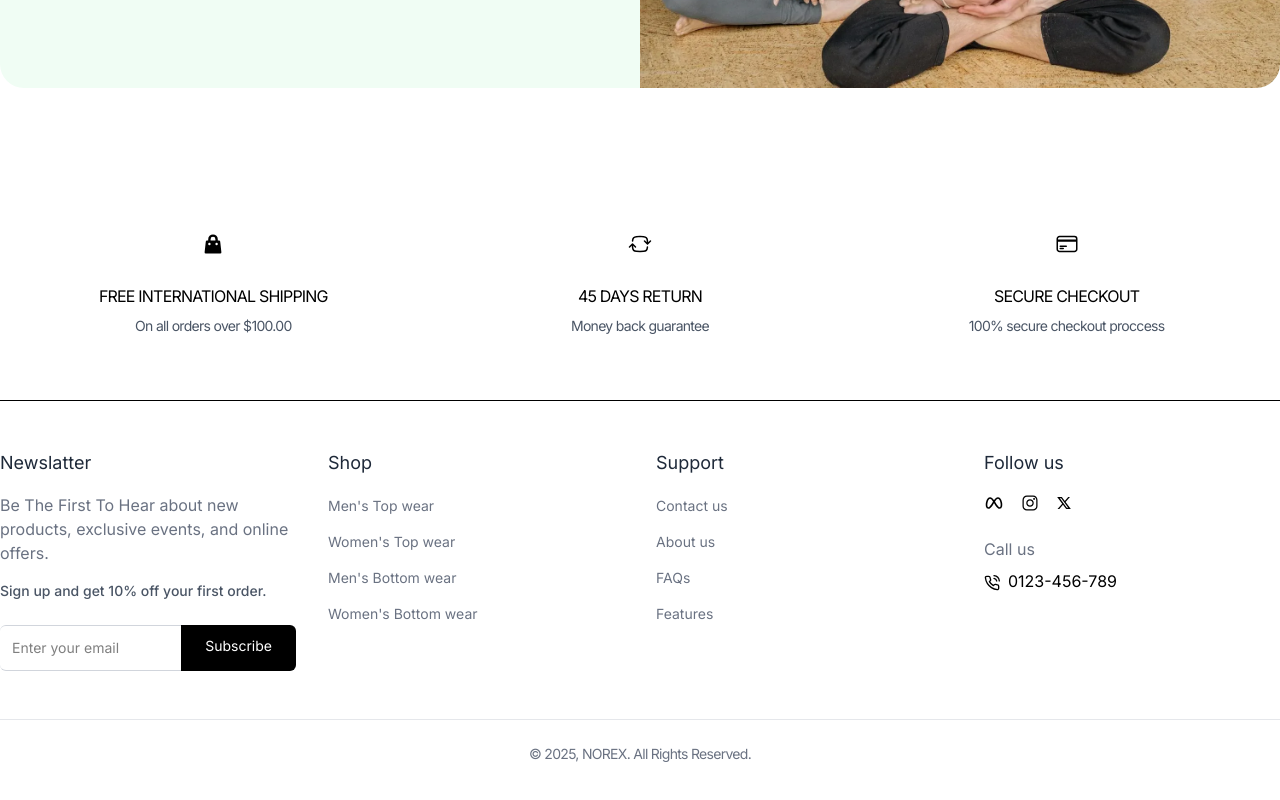
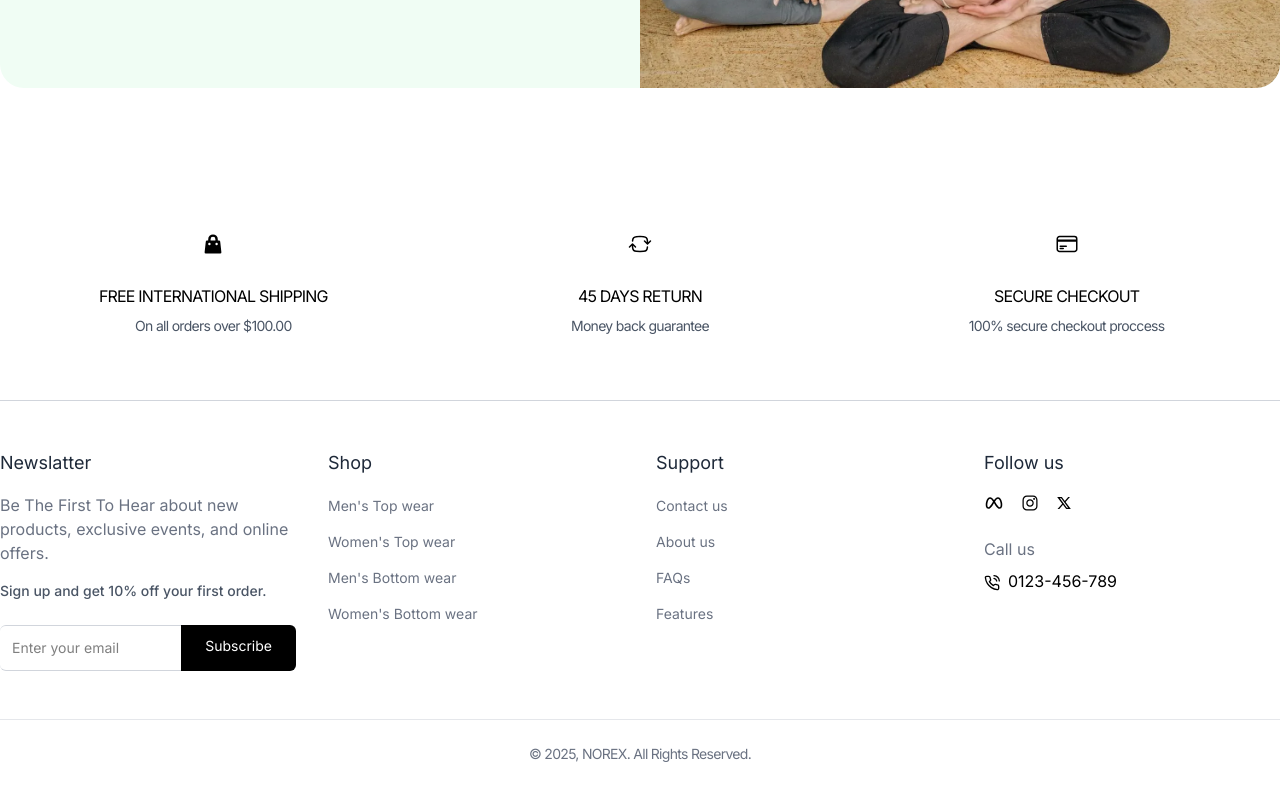
Before and after one commit to alirezanoshad/MERN-E-commerce-Web-App, a React (Vite) app in the folder frontend/: page / in a window 1280 px wide. Shown: the part 5545-6345 px from the top of the page. Built offline with nearby package versions, Linux system fonts and the light colour scheme.

Commit message:
Add gray border color to footer
Specify the footer's top border color by adding the Tailwind class `border-gray-300` to the footer element. This makes the border visually consistent and ensures it is visible across layouts.

```diff
--- a/frontend/src/components/Common/Footer.jsx
+++ b/frontend/src/components/Common/Footer.jsx
@@ -8,7 +8,7 @@ import { FiPhoneCall } from "react-icons/fi";
 // Footer component - includes 4 sections and footer's bottom.
 export const Footer = () => {
   return (
-    <footer className="border-t py-12">
+    <footer className="border-t border-gray-300 py-12">
       <div className="container mx-auto grid grid-cols-1 md:grid-cols-4 gap-8 px-4 lg:px-0">
         {/* Section1 - Newsletter */}
         <div>
```
